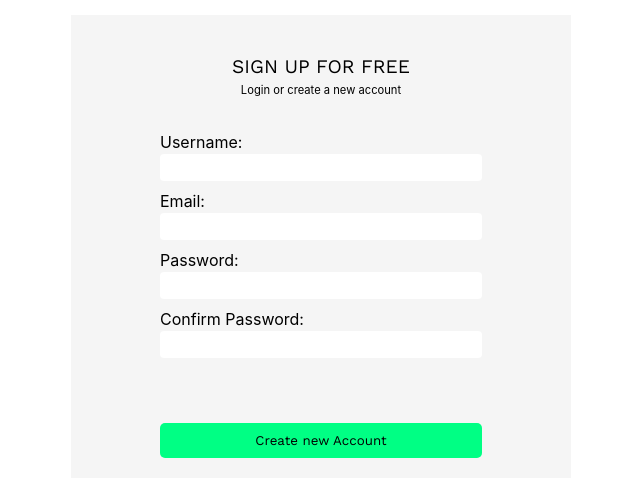
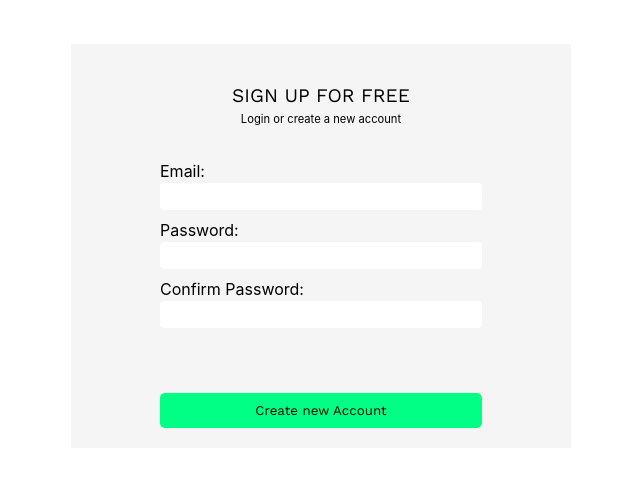
Before and after one commit to caraanJC/hackathon-front, a React (Create React App) app: page /signup in a window 1280 px wide. Shown: the part 154-650 px from the top of the page, without its empty margins (319-959 px from the left). Built offline with nearby package versions, Linux system fonts and the light colour scheme.

Commit message:
feat: add login and register functionality

```diff
--- a/src/App/About/About.js
+++ b/src/App/About/About.js
@@ -39,7 +39,7 @@ const About = () => {
                 <p>
                     For every purchase you make, 6% of the net profit goes to
                     the pool of funds dedictated to helping feed and educate
-                    children in the poor areas in the Philippines.
+                    children in poor areas in the Philippines.
                 </p>
                 <button onClick={shopButtonClick}>Shop Now</button>
             </div>
@@ -54,7 +54,7 @@ const About = () => {
                             It’s a known fact that food wins wars. Kids as well
                             need food to develop themselves into promising
                             adults. We at Auxilium help by providing kids with
-                            food at regular intervals.{' '}
+                            food at regular intervals.
                         </p>
                     </li>
                     <li className='allocation__item'>
--- a/src/App/Login/Login.js
+++ b/src/App/Login/Login.js
@@ -1,29 +1,87 @@
-import { Link } from 'react-router-dom';
+import axios from 'axios';
+import { useState } from 'react';
+import { useDispatch } from 'react-redux';
+import { Link, useHistory } from 'react-router-dom';
 
 const Login = () => {
+    const [loginCredentials, setLoginCredentials] = useState({
+        email: '',
+        password: '',
+    });
+
+    const dispatch = useDispatch();
+    const history = useHistory();
+
+    const changeInput = (e) => {
+        setLoginCredentials({
+            ...loginCredentials,
+            [e.target.name]: e.target.value,
+        });
+    };
+
+    const submitForm = (e) => {
+        e.preventDefault();
+
+        axios
+            .post('http://localhost:8000/api/auth/login', loginCredentials)
+            .then((res) => {
+                if (res.data.success) {
+                    dispatch({ type: 'SET_TOKEN', payload: res.data.token });
+                    dispatch({ type: 'SET_USER', payload: res.data.user });
+                    setLoginCredentials({
+                        email: '',
+                        password: '',
+                    });
+
+                    alert('Login Successful');
+
+                    history.push('/shop');
+                } else {
+                    alert(res.data.message);
+                }
+            });
+    };
+
     return (
-    <div className="login">
-      <div className="login__container">
-        <div className="login__head">
+        <div className='login'>
+            <div className='login__container'>
+                <div className='login__head'>
                     <h4>Login to your account</h4>
                     <p>Create a new account</p>
                 </div>
-        <form className="login__body">
-          <div className="input">
-            <label htmlFor="email">Email:</label>
-            <input type="email" id="email" />
+                <form className='login__body' onSubmit={submitForm}>
+                    <div className='input'>
+                        <label htmlFor='email'>Email:</label>
+                        <input
+                            type='email'
+                            id='email'
+                            name='email'
+                            value={loginCredentials.email}
+                            onChange={changeInput}
+                            required
+                        />
                     </div>
-          <div className="input">
-            <label htmlFor="password">Password:</label>
-            <input type="password" id="password" />
+                    <div className='input'>
+                        <label htmlFor='password'>Password:</label>
+                        <input
+                            type='password'
+                            id='password'
+                            name='password'
+                            value={loginCredentials.password}
+                            onChange={changeInput}
+                            required
+                        />
                     </div>
-          <button className="btn btn-accent" to="/shop">
+                    <button className='btn btn-accent' to='/shop'>
                         Login
                     </button>
                 </form>
-        <div className="login__body">
-          <p className="login__or">or</p>
-          <Link className="btn btn-border-accent text-accent-dark" to="/signup">
+                <div className='login__body'>
+                    <p className='login__or'>or</p>
+                    <Link
+                        className='btn btn-border-accent text-accent-dark'
+                        to='/signup'
+                    >
                         Create new Account
                     </Link>
                 </div>
--- a/src/App/Signup/Signup.js
+++ b/src/App/Signup/Signup.js
@@ -1,29 +1,96 @@
+import axios from 'axios';
+import { useState } from 'react';
+import { useHistory } from 'react-router-dom';
+
 const Signup = () => {
+    const [signupCredentials, setSignupCredentials] = useState({
+        email: '',
+        password: '',
+        confirmPassword: '',
+    });
+
+    const history = useHistory();
+
+    const inputChange = (e) => {
+        setSignupCredentials({
+            ...signupCredentials,
+            [e.target.name]: e.target.value,
+        });
+    };
+
+    const submitForm = (e) => {
+        e.preventDefault();
+
+        if (signupCredentials.password.length < 4) {
+            alert('Password must be atleast 4 characters long');
+        } else if (
+            signupCredentials.password !== signupCredentials.confirmPassword
+        ) {
+            alert("Passwords don't match");
+        } else {
+            axios.post('http://localhost:8000/api/auth/register', {
+                email: signupCredentials.email,
+                password: signupCredentials.password,
+            });
+
+            alert('Registration Successful');
+
+            setSignupCredentials({
+                email: '',
+                password: '',
+                confirmPassword: '',
+            });
+
+            history.push('/login');
+        }
+    };
+
     return (
-    <div className="login">
-      <div className="login__container">
-        <div className="login__head">
+        <div className='login'>
+            <div className='login__container'>
+                <div className='login__head'>
                     <h4>Sign up for free</h4>
                     <p>Login or create a new account</p>
                 </div>
-        <form className="login__body">
-          <div className="input">
-            <label htmlFor="username">Username:</label>
-            <input type="text" id="username" />
+                <form className='login__body' onSubmit={submitForm}>
+                    <div className='input'>
+                        <label htmlFor='email'>Email:</label>
+                        <input
+                            type='email'
+                            id='email'
+                            name='email'
+                            value={signupCredentials.email}
+                            onChange={inputChange}
+                            required
+                        />
                     </div>
-          <div className="input">
-            <label htmlFor="email">Email:</label>
-            <input type="email" id="email" />
+                    <div className='input'>
+                        <label htmlFor='password'>Password:</label>
+                        <input
+                            type='password'
+                            id='password'
+                            name='password'
+                            value={signupCredentials.password}
+                            onChange={inputChange}
+                            required
+                        />
                     </div>
-          <div className="input">
-            <label htmlFor="password">Password:</label>
-            <input type="password" id="password" />
+                    <div className='input'>
+                        <label htmlFor='confirm-password'>
+                            Confirm Password:
+                        </label>
+                        <input
+                            type='password'
+                            id='confim-password'
+                            name='confirmPassword'
+                            value={signupCredentials.confirmPassword}
+                            onChange={inputChange}
+                            required
+                        />
                     </div>
-          <div className="input">
-            <label htmlFor="confirm-password">Confirm Password:</label>
-            <input type="password" id="confim-password" />
-          </div>
-          <button className="btn btn-accent">Create new Account</button>
+                    <button className='btn btn-accent'>
+                        Create new Account
+                    </button>
                 </form>
             </div>
         </div>
--- a/src/assets/sass/app.scss
+++ b/src/assets/sass/app.scss
@@ -57,7 +57,7 @@ a {
     border-radius: 5px;
     transition: 300ms;
     text-align: center;
-
+    cursor: pointer;
     &:hover {
         transform: scale(1.03, 1.07);
     }
--- a/src/redux/reducer.js
+++ b/src/redux/reducer.js
@@ -1,12 +1,17 @@
 const initialState = {
     items: [],
     token: '',
+    user: {},
 };
 
 const reducer = (state = initialState, action) => {
     switch (action.type) {
         case 'SET_ITEMS':
             return { ...state, items: action.payload };
+        case 'SET_TOKEN':
+            return { ...state, token: action.payload };
+        case 'SET_USER':
+            return { ...state, user: action.payload };
         default:
             return state;
     }
--- a/src/shared/Navbar/Navbar.js
+++ b/src/shared/Navbar/Navbar.js
@@ -3,64 +3,88 @@ import { FiSearch } from 'react-icons/fi';
 import { IoCart } from 'react-icons/io5';
 import { FaChevronDown } from 'react-icons/fa';
 
-import { useSelector } from 'react-redux';
+import { useDispatch, useSelector } from 'react-redux';
 import { Link } from 'react-router-dom';
+import { useHistory } from 'react-router-dom';
+// import { useEffect } from 'react';
+
+import placeholder from 'assets/images/placeholder.png';
 
 import UseComponentVisible from 'shared/UseComponentVisible';
 
 const Navbar = () => {
     const token = useSelector((state) => state.token);
+    const user = useSelector((state) => state.user);
+
+    const history = useHistory();
+    const dispatch = useDispatch();
 
     const openSublist = () => {
         setIsComponentVisible(!isComponentVisible);
+    };
+
+    const routeToLoginPage = () => {
+        history.push('/login');
+    };
+
+    const logout = () => {
+        dispatch({ type: 'SET_TOKEN', payload: '' });
+        dispatch({ type: 'SET_USER', payload: {} });
     };
 
     const { ref, isComponentVisible, setIsComponentVisible } =
         UseComponentVisible(false);
 
     return (
-    <nav className="navbar">
-      <div className="navbar__container">
-        <Link to="/" className="navbar__logo">
-          <h1 className="text-accent-dark">Auxilium</h1>
+        <nav className='navbar'>
+            <div className='navbar__container'>
+                <Link to='/' className='navbar__logo'>
+                    <h1 className='text-accent-dark'>Auxilium</h1>
                 </Link>
-        <div className="navbar__searchbar">
-          <input type="text" placeholder="Search..." />
+                <div className='navbar__searchbar'>
+                    <input type='text' placeholder='Search...' />
                     <FiSearch />
                 </div>
 
-        <div className="navbar__options">
+                <div className='navbar__options'>
                     {token ? (
-            <div>
-              <div>
-                <img src="" alt="Avatar" />
+                        <>
+                            <div className='user'>
+                                {user.avatar ? (
+                                    <img src={user.avatar} alt='avatar' />
+                                ) : (
+                                    <img src={placeholder} alt='avatar' />
+                                )}
+
+                                <p>{user.email?.split('@')[0]}</p>
                             </div>
-              <p>Username</p>
-            </div>
-          ) : (
-            <button className="btn btn-accent">login</button>
-          )}
-          <Link to="/cart">
+                            <Link to='/cart'>
                                 <IoCart />
                             </Link>
                             <div ref={ref}>
                                 <FaChevronDown onClick={openSublist} />
-            <ul className="sublist">
+                                <ul className='sublist'>
                                     {isComponentVisible && (
                                         <>
-                  <Link to="/shop">Change User Details</Link>
-                  <Link to="/">Logout</Link>
+                                            <Link to='/shop'>
+                                                Change User Details
+                                            </Link>
+                                            <Link to='/shop' onClick={logout}>
+                                                Logout
+                                            </Link>
                                         </>
                                     )}
                                 </ul>
                             </div>
-          <Link to="/cart">
-            <IoCart />
-          </Link>
-          <FaChevronDown onClick={openSublist} />
-          <div className="logout" ref={ref}>
-            {isComponentVisible && <Link to="/shop">Logout</Link>}
-          </div>
+                        </>
+                    ) : (
+                        <button
+                            className='btn btn-accent'
+                            onClick={routeToLoginPage}
+                        >
+                            login
+                        </button>
+                    )}
                 </div>
             </div>
         </nav>
```
Also changed, not shown: src/assets/sass/navbar.scss (+15 -1 lines), src/assets/images/placeholder.png (added). Lines whose indentation alone changed are shown as unchanged.
